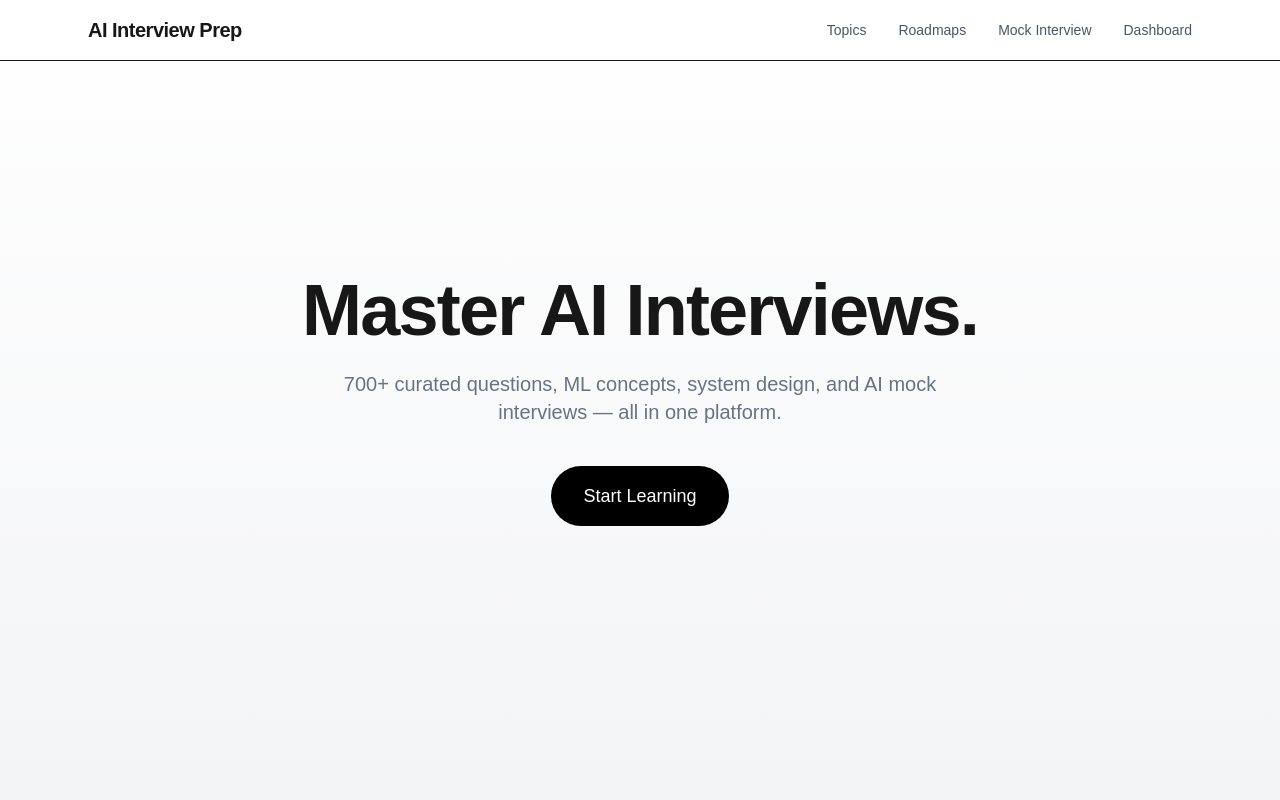
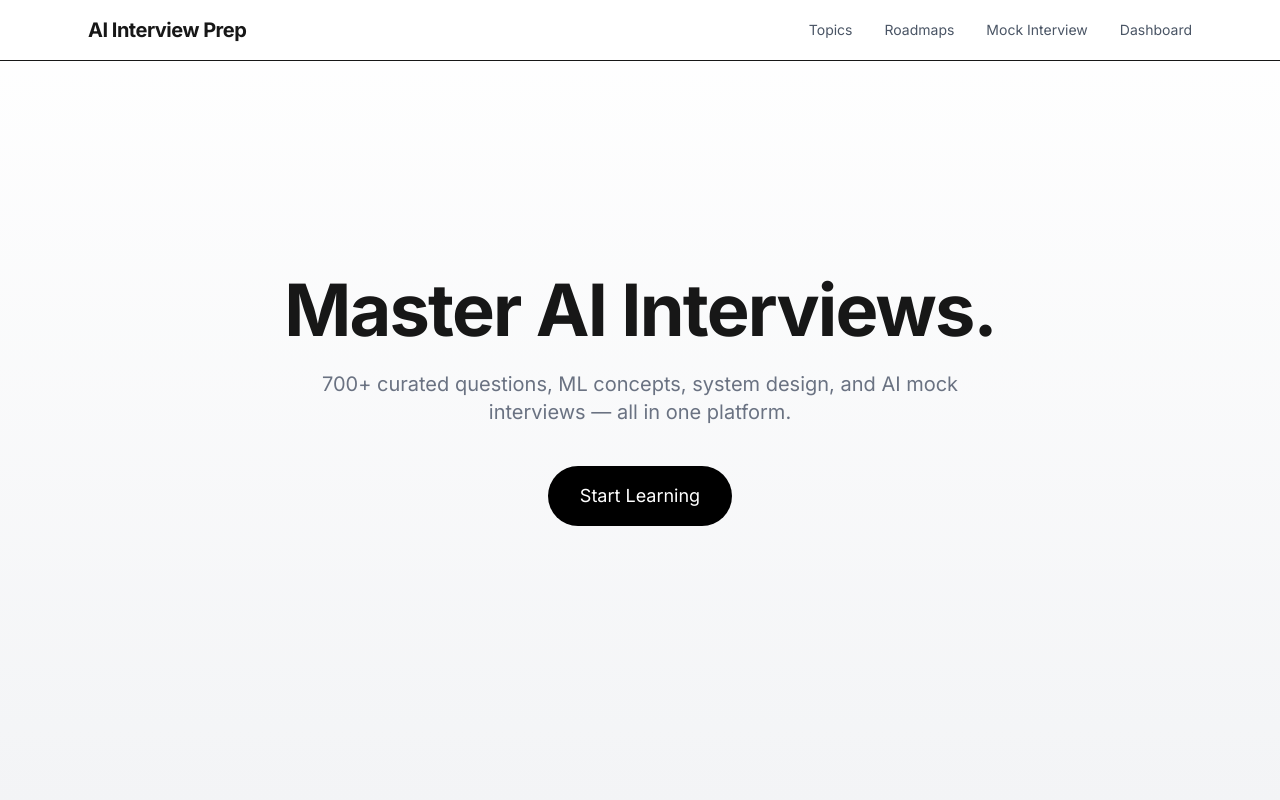
Before and after one commit to poojachalla-dev/AI-Q-A-Website, a Next.js app in the folder frontend/: page / in a window 1280 px wide. Shown: the top 800 px of the page. Built offline with nearby package versions, Linux system fonts and the light colour scheme; no server answers.

Commit message:
Updated the layout file

```diff
--- a/frontend/app/layout.tsx
+++ b/frontend/app/layout.tsx
@@ -1,33 +1,24 @@
 import type { Metadata } from "next";
-import { Geist, Geist_Mono } from "next/font/google";
+import { Inter } from "next/font/google";
 import "./globals.css";
 
-const geistSans = Geist({
-  variable: "--font-geist-sans",
-  subsets: ["latin"],
-});
-
-const geistMono = Geist_Mono({
-  variable: "--font-geist-mono",
-  subsets: ["latin"],
-});
+const inter = Inter({ subsets: ["latin"] });
 
 export const metadata: Metadata = {
-  title: "Create Next App",
+  title: "AI Q&A",
   description: "Generated by create next app",
 };
 
 export default function RootLayout({
   children,
-}: Readonly<{
+}: {
   children: React.ReactNode;
-}>) {
+}) {
   return (
-    <html
-      lang="en"
-      className={`${geistSans.variable} ${geistMono.variable} h-full antialiased`}
-    >
-      <body className="min-h-full flex flex-col">{children}</body>
+    <html lang="en">
+      <body className={`${inter.className} min-h-full flex flex-col`}>
+        {children}
+      </body>
     </html>
   );
 }
```
